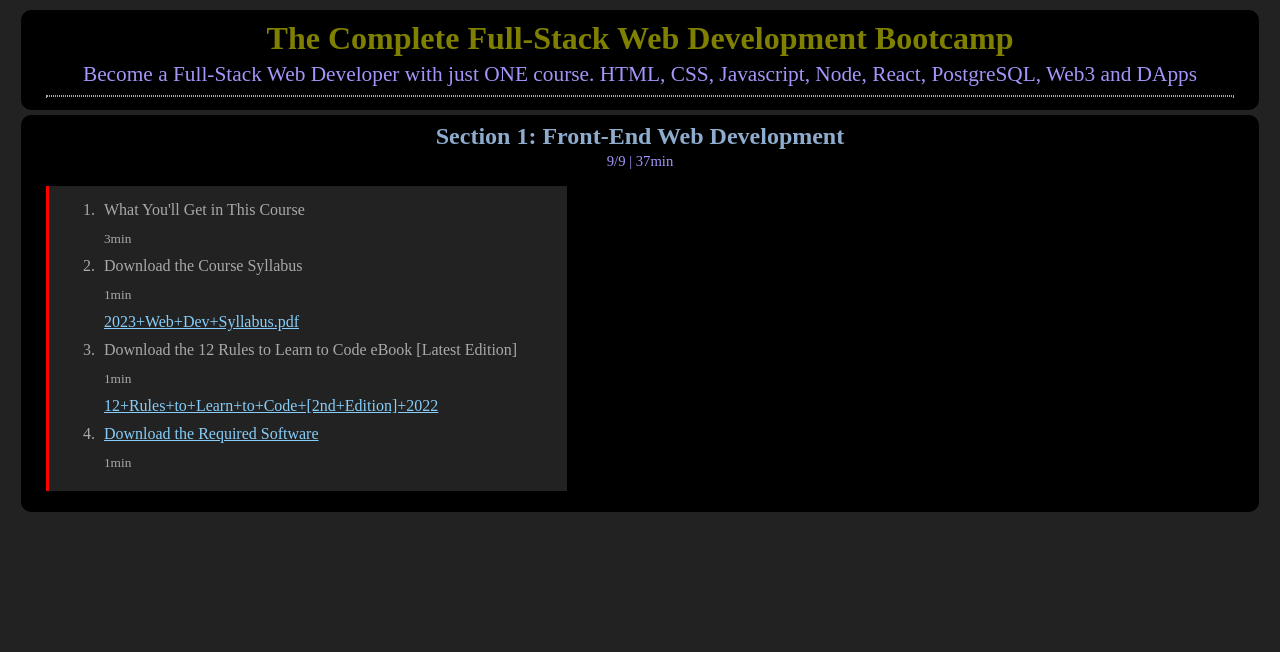
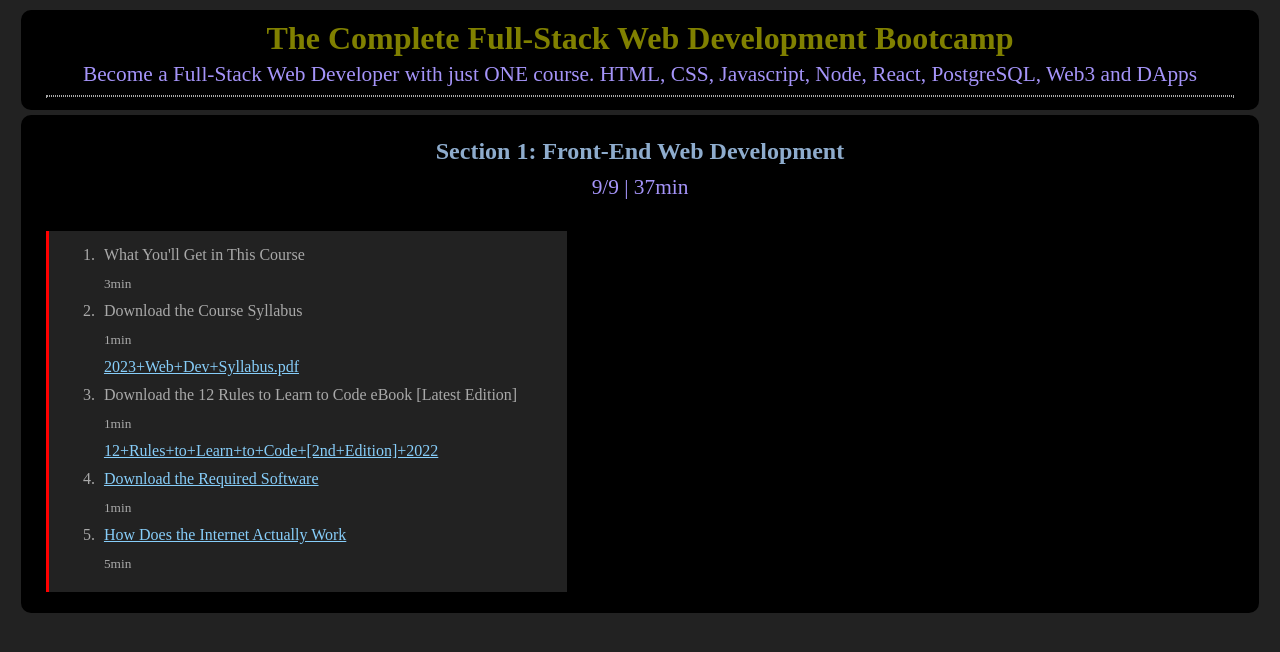
Before and after one commit to Wajunagus/The-Complete-Full-Stack-Web-Development-Bootcamp, a plain HTML site: page index.html in a window 1280 px wide. Drawn offline with Linux system fonts and the light colour scheme.

Commit message:
new(png) | mod(css) | mod(html) | upd(html)
1. How does the internet work.png
2. darkMode.css
3. index.html
4. 5. How Does the Internet Actually Work\index.html

```diff
--- a/darkMode.css
+++ b/darkMode.css
@@ -221,7 +221,7 @@ main {
     border-radius: 10px;
 }
 
-.mainhdr {
+main header {
     text-align: center;
 }
 
--- a/index.html
+++ b/index.html
@@ -13,10 +13,10 @@
         <hr>
     </header>
     <main>
-        <div class="mainhdr">
+        <header>
             <h2>Section 1: Front-End Web Development</h2>
             <p>9/9 | 37min</p>
-        </div>
+        </header>
         <ol>
             <li>
                 What You'll Get in This Course
@@ -36,6 +36,10 @@
                 <a href="./Section 1-Front-End Web Development/4. Download the Required Software/index.html" target="_blank">Download the Required Software</a>
                 <p><small>1min</small></p>
             </li>
+            <li>
+                <a href="./Section 1-Front-End Web Development/5. How Does the Internet Actually Work/index.html" target="_blank">How Does the Internet Actually Work</a>
+                <p><small>5min</small></p>
+            </li>
         </ol>
     </main>
 </body>
```
Also changed, not shown: Section 1-Front-End Web Development/5. How Does the Internet Actually Work/index.html (+8 -1 lines), Section 1-Front-End Web Development/5. How Does the Internet Actually Work/assets/images/How does the internet work.png (added).
